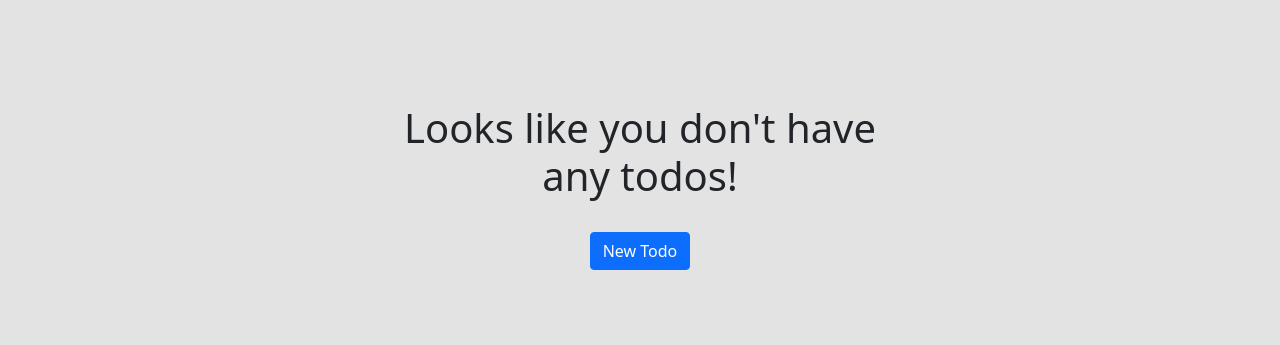
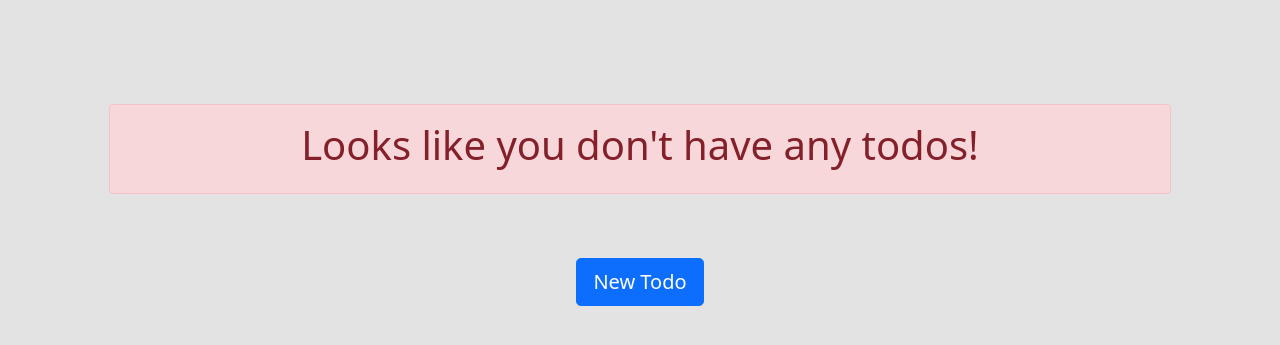
Before and after one commit to r-fine/django-todo-app, a Django app: page / in a window 1280 px wide. Shown: the part 56-401 px from the top of the page. Run offline with Django 3.2, Linux system fonts and the light colour scheme; a user stored in the database is signed in; data that the repository does not hold is empty.

Commit message:
Second Commit

```diff
--- a/todo/templates/todo/currenttodos.html
+++ b/todo/templates/todo/currenttodos.html
@@ -4,7 +4,7 @@
 {% block content %}
 
 <div class="row justify-content-center mt-5">
-    <div class="col-md-5">
+    <div class="col-md-10">
         {% if todos %}
         <h1>{{ todos.count }} Current Todo{{ todos.count|pluralize }}</h1>
         {% else %}
@@ -13,7 +13,7 @@
     </div>
 </div>
 <div class="row justify-content-center mt-5">
-    <div class="col-md-5">
+    <div class="col-md-10">
         {% if todos %}
         <div class="list-group">
             {% for todo in todos %}
@@ -26,9 +26,12 @@
         </div>
         {% else %}
         <div class="text-center">
-            <h1>Looks like you don't have any todos!</h1>
+            <div class="alert alert-danger" role="alert">
+                <h1>Looks like you don't have any todos!</h1>
+            </div>
             <br>
-            <a role="button" class="btn btn-primary" href="{% url 'createtodo' %}">New Todo</a>
+            <br>
+            <a role="button" class="btn btn-primary btn-lg" href="{% url 'createtodo' %}">New Todo</a>
         </div>
         {% endif %}
     </div>
```
Also changed, not shown: todo/templates/todo/signupuser.html (+4 -3 lines), db.sqlite3.
